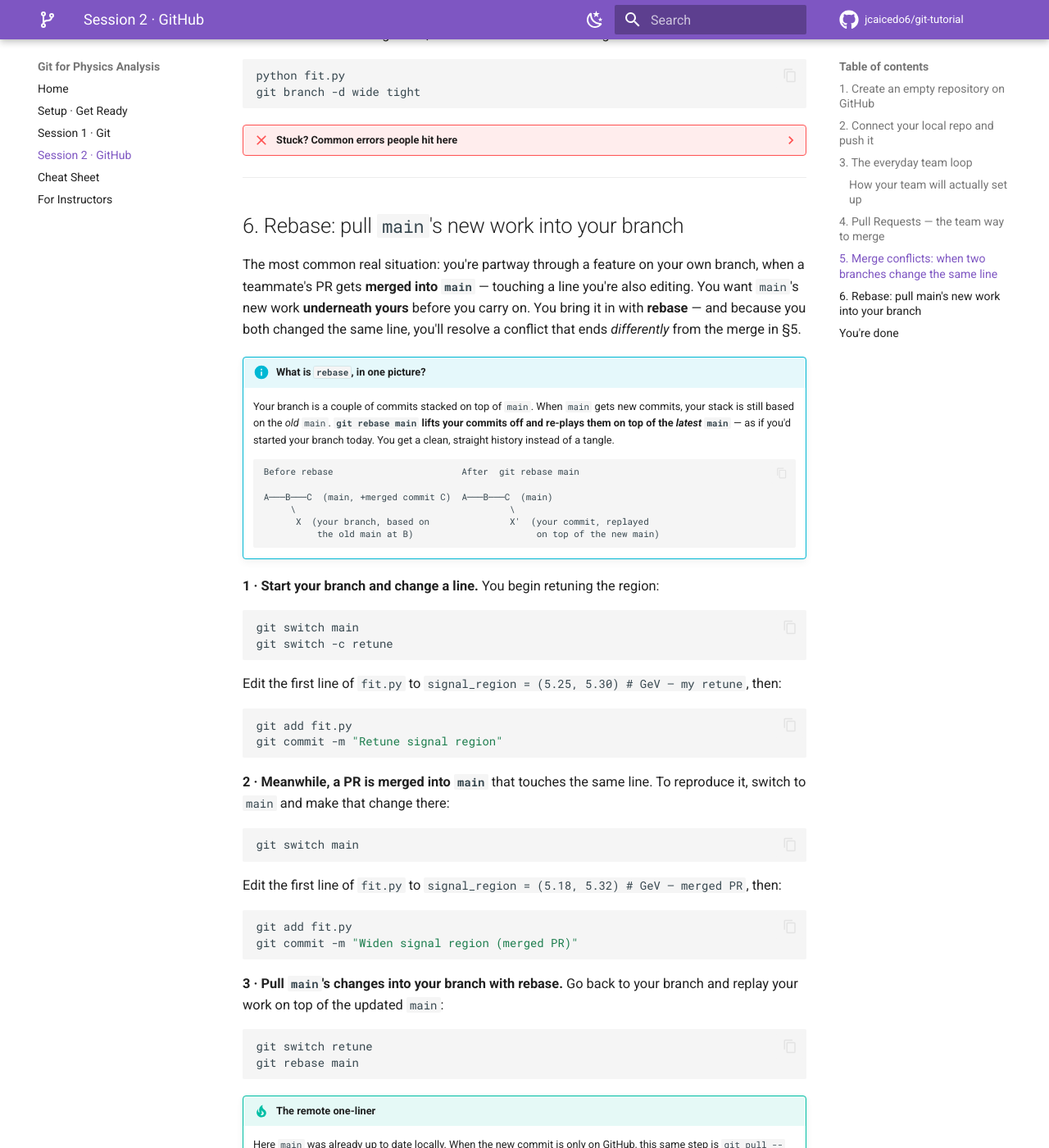
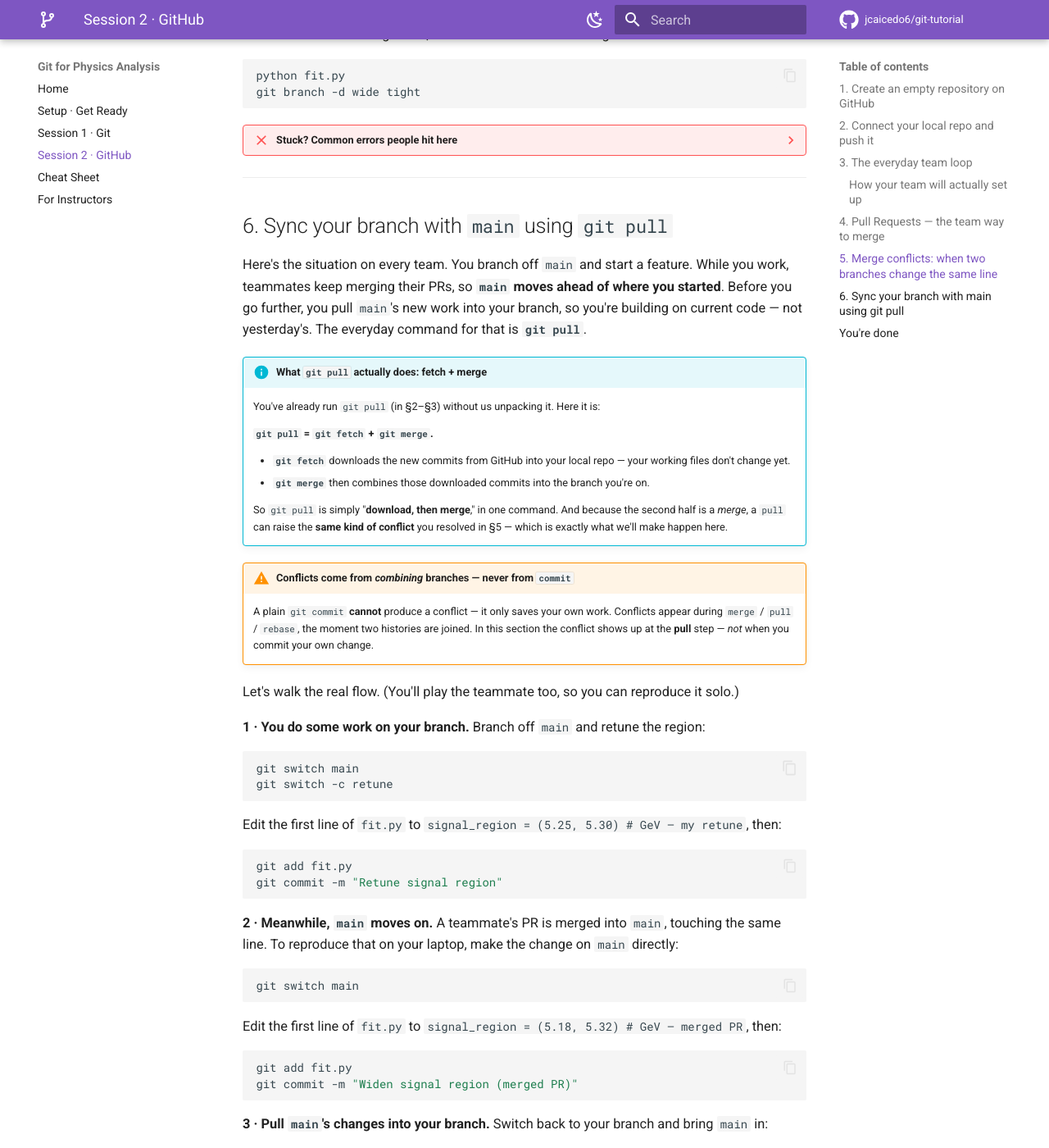
Before and after one commit to jcaicedo6/git-tutorial, an MkDocs documentation site: the page built from docs/session2-github.md, in a window 1280 px wide and 1400 px high, scrolled down 7340 px. Shown: the whole window at 82% size. Built offline with MkDocs 1.6.1 and Material for MkDocs 9.7.7, drawn with Linux system fonts in a browser that asks for light colours; emoji names are drawn with the system emoji font; comment, search, counter and statistics services are not loaded; some of the changed text lies outside the part shown.

Commit message:
§6: lead with git pull (=fetch+merge); demote rebase to alternative; fix commit-conflict misconception

````diff
--- a/docs/session2-github.md
+++ b/docs/session2-github.md
@@ -3,7 +3,8 @@
 !!! abstract "Goal"
     Take the repo you built in Session 1, put it online on GitHub, learn the everyday loop
     (`clone → pull → commit → push`), and finish with the real team workflow: **Pull
-    Requests**, resolving a **merge conflict**, and **rebasing** onto the latest `main`.
+    Requests**, resolving a **merge conflict**, and syncing with `main` via **`git pull`**
+    (fetch + merge).
 
     :octicons-clock-16: ~15 min core (+~15 min for the collaboration deep-dive, §4–§6)
     &nbsp;·&nbsp; :material-tools: the `my_decay_analysis` repo from Session 1, plus
@@ -436,30 +437,34 @@ git branch -d wide tight
 
 ---
 
-## 6. Rebase: pull `main`'s new work into your branch
+## 6. Sync your branch with `main` using `git pull`
 
-The most common real situation: you're partway through a feature on your own branch, when a
-teammate's PR gets **merged into `main`** — touching a line you're also editing. You want
-`main`'s new work **underneath yours** before you carry on. You bring it in with **rebase** —
-and because you both changed the same line, you'll resolve a conflict that ends *differently*
-from the merge in §5.
+Here's the situation on every team. You branch off `main` and start a feature. While you work,
+teammates keep merging their PRs, so **`main` moves ahead of where you started**. Before you go
+further, you pull `main`'s new work into your branch, so you're building on current code — not
+yesterday's. The everyday command for that is **`git pull`**.
 
-!!! info "What is `rebase`, in one picture?"
-    Your branch is a couple of commits stacked on top of `main`. When `main` gets new commits,
-    your stack is still based on the *old* `main`. **`git rebase main` lifts your commits off
-    and re-plays them on top of the *latest* `main`** — as if you'd started your branch today.
-    You get a clean, straight history instead of a tangle.
+!!! info "What `git pull` actually does: **fetch + merge**"
+    You've already run `git pull` (in §2–§3) without us unpacking it. Here it is:
 
-    ```
-    Before rebase                        After  git rebase main
+    **`git pull` = `git fetch` + `git merge`.**
 
-    A───B───C  (main, +merged commit C)  A───B───C  (main)
-         \                                        \
-          X  (your branch, based on               X'  (your commit, replayed
-              the old main at B)                       on top of the new main)
-    ```
+    - **`git fetch`** downloads the new commits from GitHub into your local repo — your working
+      files don't change yet.
+    - **`git merge`** then combines those downloaded commits into the branch you're on.
 
-**1 · Start your branch and change a line.** You begin retuning the region:
+    So `git pull` is simply "**download, then merge**," in one command. And because the second
+    half is a *merge*, a `pull` can raise the **same kind of conflict** you resolved in §5 —
+    which is exactly what we'll make happen here.
+
+!!! warning "Conflicts come from *combining* branches — never from `commit`"
+    A plain `git commit` **cannot** produce a conflict — it only saves your own work. Conflicts
+    appear during `merge` / `pull` / `rebase`, the moment two histories are joined. In this
+    section the conflict shows up at the **pull** step — *not* when you commit your own change.
+
+Let's walk the real flow. (You'll play the teammate too, so you can reproduce it solo.)
+
+**1 · You do some work on your branch.** Branch off `main` and retune the region:
 
 ```bash
 git switch main
@@ -473,8 +478,8 @@ git add fit.py
 git commit -m "Retune signal region"
 ```
 
-**2 · Meanwhile, a PR is merged into `main`** that touches the same line. To reproduce it,
-switch to `main` and make that change there:
+**2 · Meanwhile, `main` moves on.** A teammate's PR is merged into `main`, touching the same
+line. To reproduce that on your laptop, make the change on `main` directly:
 
 ```bash
 git switch main
@@ -487,69 +492,83 @@ git add fit.py
 git commit -m "Widen signal region (merged PR)"
 ```
 
-**3 · Pull `main`'s changes into your branch with rebase.** Go back to your branch and replay
-your work on top of the updated `main`:
+**3 · Pull `main`'s changes into your branch.** Switch back to your branch and bring `main` in:
 
 ```bash
 git switch retune
-git rebase main
+git merge main
 ```
 
-!!! tip "The remote one-liner"
-    Here `main` was already up to date locally. When the new commit is only on GitHub, this
-    same step is `git pull --rebase origin main` — fetch `main` **and** rebase your branch onto
-    it, in one command.
+!!! note "Why `git merge main` here, and `git pull` in real life"
+    On a real team the teammate's commit lives on **GitHub**, so you'd run **`git pull origin
+    main`** — which *fetches* it and *merges* it into your branch in one step. In this solo demo
+    you made the change on your own `main`, so it's already on your laptop — nothing to fetch —
+    and we run just the **merge** half, `git merge main`. Same combine, same conflict.
 
-Because you both changed the same line, git pauses with a conflict:
+Because your retune and the teammate's change hit the **same line**, the merge can't proceed on
+its own — git stops and hands the decision to you:
 
 ```title="output"
 Auto-merging fit.py
 CONFLICT (content): Merge conflict in fit.py
-error: could not apply e1f2a3b... Retune signal region
+Automatic merge failed; fix conflicts and then commit the result.
 ```
 
-Open `fit.py` — the same `<<< === >>>` markers you met in §5:
+*(Had you touched different lines, there'd be no conflict — the merge would just finish.)*
+
+Open `fit.py` — the same `<<< === >>>` markers from §5:
 
 ```python title="fit.py (with conflict markers)"
 <<<<<<< HEAD
+signal_region = (5.25, 5.30)  # GeV — my retune
+=======
 signal_region = (5.18, 5.32)  # GeV — merged PR
-=======
-signal_region = (5.25, 5.30)  # GeV — my retune
->>>>>>> e1f2a3b (Retune signal region)
+>>>>>>> main
 ```
 
-Pick the final line, **delete the three marker lines**, and save — say you keep your retune:
+- Above `=======` (`HEAD`) is **your branch** — your retune.
+- Below is **`main`** — the merged PR.
+
+Pick the final line, **delete the three marker lines**, and save — say you keep your retune, now
+sitting on top of the merged change:
 
 ```python title="fit.py (resolved)"
 signal_region = (5.25, 5.30)  # GeV — retuned, on top of the merged PR
 ```
 
-Now the **key difference from §5**: you finish a *rebase* conflict with `rebase --continue`,
-**not** a commit:
+Stage and commit to finish the merge — exactly like §5:
 
 ```bash
 git add fit.py
-git rebase --continue
+git commit -m "Merge main into retune; keep my retune"
 ```
 
-Confirm it runs, and you're up to date with `main`:
+Confirm it runs — your branch now has `main`'s work **and** your retune:
 
 ```bash
 python fit.py
 ```
 
-From here you'd push your branch and open a PR — now built on top of the latest `main`.
+Keep building your feature on the latest code; later you'll push the branch and open a PR.
 
-!!! info "Merge conflict vs. rebase conflict — same markers, different ending"
-    The `<<< === >>>` markers are identical; only the **finish** differs:
+!!! tip "Cleaner history: `git pull --rebase` (fetch + **rebase**)"
+    Every `git pull` that has to combine work leaves a **merge commit** behind; over a long
+    branch these pile up and clutter the history. Many teams prefer **`git pull --rebase`**
+    (= `git fetch` + `git rebase`), which *replays* your commits on top of the fetched `main`
+    for a straight, linear history:
 
-    - After a **merge** conflict (§5): `git add` → **`git commit`** (creates a merge commit).
-    - After a **rebase** conflict (§6): `git add` → **`git rebase --continue`** (no merge
-      commit — your commit is replayed on top of `main`).
+    ```
+    Before rebase                        After  git pull --rebase
 
-    Stuck either way? **`git merge --abort`** / **`git rebase --abort`** returns you to safety.
-    Golden rule: rebase your own un-pushed work; don't rebase commits others have already
-    pulled.
+    A───B───C  (main, +merged commit C)  A───B───C  (main)
+         \                                        \
+          X  (your commit, based on               X'  (your commit, replayed
+              the old main at B)                       on top of the new main)
+    ```
+
+    Same markers if it conflicts, but you **finish differently**: `git add` then **`git rebase
+    --continue`** (no merge commit). Stuck mid-combine either way? `git merge --abort` /
+    `git rebase --abort` resets you. Golden rule: only rebase your **own, un-pushed** commits.
 
 ---
 
@@ -561,8 +580,9 @@ From here you'd push your branch and open a PR — now built on top of the lates
 - [x] You can push and pull (token-cached over HTTPS, or passwordless over SSH)
 - [x] You know the team workflow: **clone → pull → commit → push**
 - [x] You opened and merged a **Pull Request**
-- [x] You resolved a **merge conflict** by choosing the better change (finish: `commit`)
-- [x] You **rebased** your branch onto `main`'s new work (finish: `rebase --continue`)
+- [x] You resolved a **merge conflict** by choosing the better change
+- [x] You synced your branch with `main` using **`git pull`** (= fetch + merge), and know
+      `--rebase` as the tidy alternative
 
 </div>
 
````
Also changed, not shown: docs/instructor-notes.md (+7 -7 lines).
